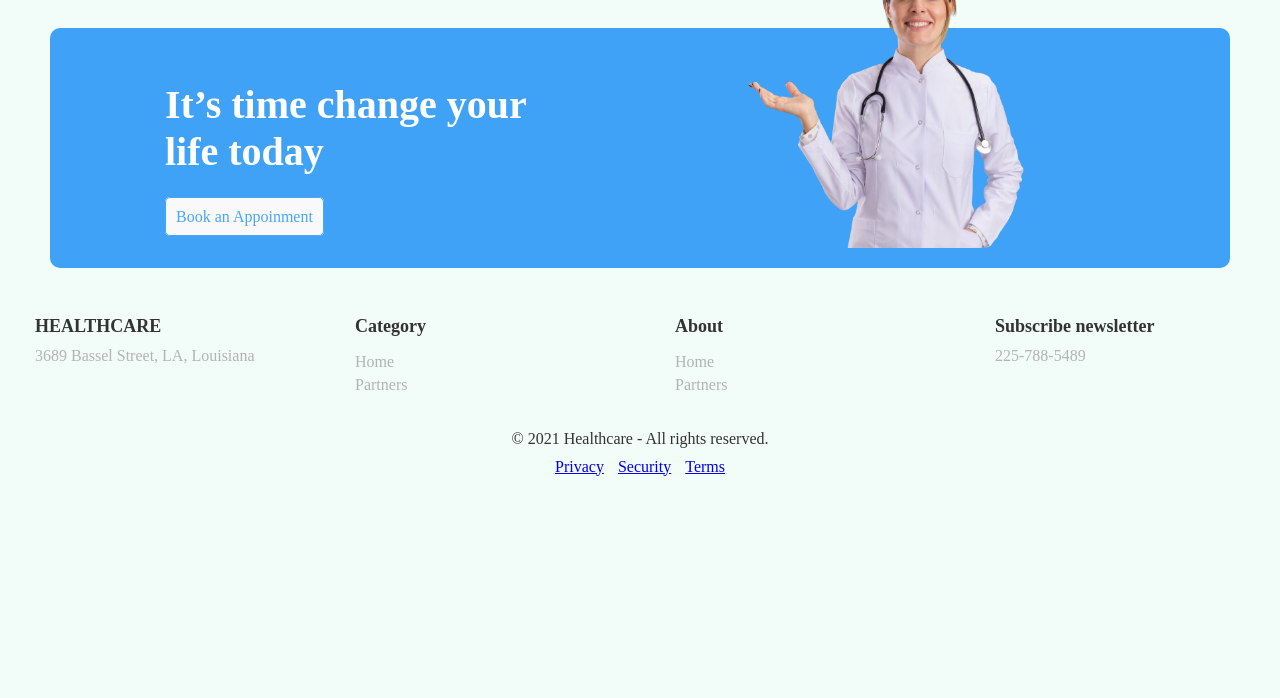
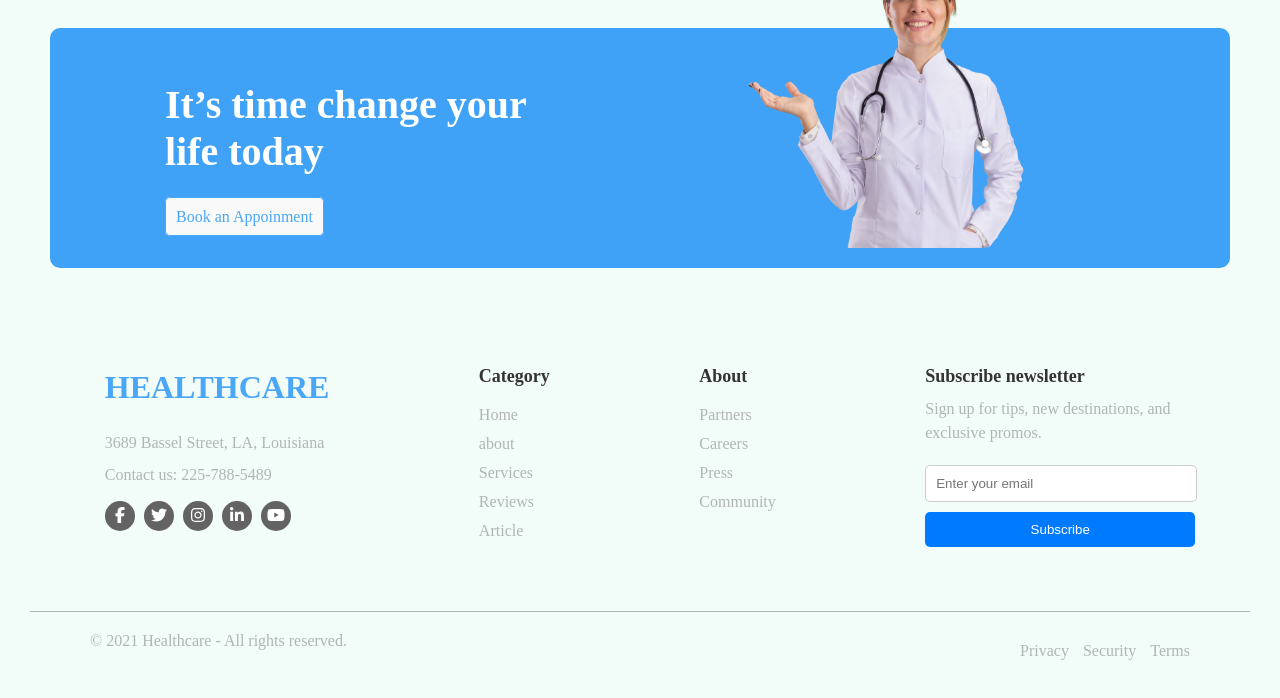
Before and after one commit to Mohamed-Nour-Abshir/Landing-page, a plain HTML site: page index.html in a window 1280 px wide. Shown: the part 3050-3748 px from the top of the page. Before the commit the page ends 3572 px from the top, so only its background shows below. Drawn offline with Linux system fonts and the light colour scheme.

Commit message:
new added

```diff
--- a/css/style.css
+++ b/css/style.css
@@ -326,6 +326,9 @@ header nav ul a.btn{
 .footer {
     padding: 30px 0;
     color: #333;
+    margin-left: 30px;
+    margin-right: 30px;
+    margin-top: 50px;
 }
 
 .footer-content {
@@ -335,7 +338,7 @@ header nav ul a.btn{
 }
 
 .footer-column {
-    flex: 1;
+    /* flex: 1; */
     max-width: 250px;
 }
 
@@ -356,16 +359,30 @@ header nav ul a.btn{
 .footer-column ul li a {
     color: #b1b5b4;
     text-decoration: none;
+    line-height: 1.5;
 }
 
 .footer-column p {
     margin: 0;
     color: #b1b5b4;
+    line-height: 1.5;
 }
 
 .footer-bottom {
     margin-top: 20px;
-    text-align: center;
+    display: flex;
+    justify-content: space-between;
+    margin-left: 60px;
+    margin-right: 60px;
+    color: #b1b5b4;
+}
+.footer-devider{
+    margin-top: 50px;
+    width: 100%;
+    border-top: 1px solid #b1b5b4;
+}
+.footer-column.web-name p{
+    line-height: 2;
 }
 
 .footer-bottom p {
@@ -382,7 +399,64 @@ header nav ul a.btn{
     display: inline;
     margin-right: 10px;
 }
+.footer-bottom ul li a{
+    text-decoration: none;
+    color: #b1b5b4;
+}
 
 .footer-bottom ul li:last-child {
     margin-right: 0;
 }
+
+
+.footer-social-icons {
+    margin-top: 10px;
+}
+
+.footer-social-icons .social-icon {
+    display: inline-block;
+    width: 30px;
+    height: 30px;
+    background-color: #636363 !important;
+    color: #fff;
+    border-radius: 50%;
+    text-align: center;
+    line-height: 30px;
+    margin-right: 5px;
+    margin-bottom: 30px;
+}
+
+.footer-social-icons .social-icon i {
+    font-size: 16px;
+}
+
+
+/* .form-group {
+    display: flex;
+    align-items: center;
+} */
+
+.form-group input[type="text"] {
+    padding: 10px;
+    border: 1px solid #ccc;
+    border-radius: 5px;
+    flex: 1;
+    margin-right: 10px;
+    width: 250px;
+    margin-top: 20px;
+}
+
+.form-group button.btn-footer {
+    background-color: #007bff;
+    color: #fff;
+    border: none;
+    border-radius: 5px;
+    padding: 10px 20px;
+    cursor: pointer;
+    width: 270px;
+    margin-top: 10px;
+}
+
+.form-group button.btn-footer:hover {
+    background-color: #0056b3;
+}
--- a/index.html
+++ b/index.html
@@ -196,30 +196,48 @@
     <!-- footer section start -->
     <footer class="footer">
         <div class="footer-content">
-            <div class="footer-column">
-                <h3>HEALTHCARE</h3>
+            <div class="footer-column web-name">
+                <h1 style="color: #4aa7f7;">HEALTHCARE</h1>
                 <p>3689 Bassel Street, LA, Louisiana</p>
+                <p>Contact us: 225-788-5489</p>
+                <div class="footer-social-icons">
+                    <a href="#" class="social-icon facebook"><i class="fab fa-facebook-f"></i></a>
+                    <a href="#" class="social-icon twitter"><i class="fab fa-twitter"></i></a>
+                    <a href="#" class="social-icon linkedin"><i class="fab fa-instagram"></i></a>
+                    <a href="#" class="social-icon linkedin"><i class="fab fa-linkedin-in"></i></a>
+                    <a href="#" class="social-icon linkedin"><i class="fab fa-youtube"></i></a>
+                </div>
             </div>
             <div class="footer-column">
                 <h3>Category</h3>
                 <ul>
                     <li><a href="#">Home</a></li>
-                    <li><a href="#">Partners</a></li>
+                    <li><a href="#">about</a></li>
+                    <li><a href="#">Services</a></li>
+                    <li><a href="#">Reviews</a></li>
+                    <li><a href="#">Article</a></li>
                 </ul>
 
             </div>
             <div class="footer-column">
                 <h3>About</h3>
                 <ul>
-                    <li><a href="#">Home</a></li>
                     <li><a href="#">Partners</a></li>
+                    <li><a href="#">Careers</a></li>
+                    <li><a href="#">Press</a></li>
+                    <li><a href="#">Community</a></li>
                 </ul>
             </div>
             <div class="footer-column">
                 <h3>Subscribe newsletter</h3>
-                <p>225-788-5489</p>
+                <p>Sign up for tips, new destinations, and exclusive promos.</p>
+                <div class="form-group">
+                    <input type="text" placeholder="Enter your email"><br>
+                    <button class="btn-footer">Subscribe</button>
+                </div>
             </div>
         </div>
+        <div class="footer-devider"></div>
         <div class="footer-bottom">
             <p>&copy; 2021 Healthcare - All rights reserved.</p>
             <ul>
```
